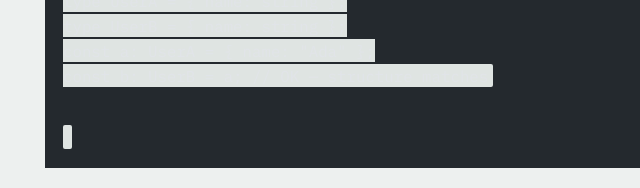
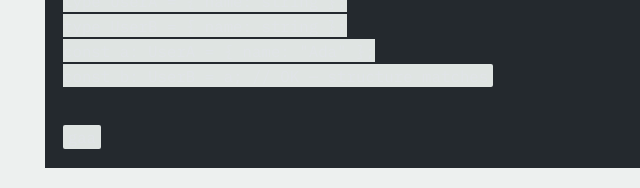
Before and after one commit to Araozu/csharp-vs-ts-mystery, an Astro site: page /at-a-glance in a window 1280 px wide. Shown: the part 1300-1488 px from the top of the page, 0-640 px from the left. Built offline with nearby package versions, Linux system fonts and the light colour scheme; Astro itself is replaced by a stand-in of ours; some packages are replaced by stand-ins of ours; code samples lack their colours.

Commit message:
feat: mistery code blocks

````diff
--- a/src/content/topics/at-a-glance.md
+++ b/src/content/topics/at-a-glance.md
@@ -39,8 +39,9 @@ const b: UserB = a; // OK — structure matches
 
 
 ```mystery
+gaa
+```
 
-```
 - C# asks *“what did you declare?”* TS asks *“what shape do you have?”*
 - C# generics survive to runtime (`typeof(T)`, serializers). TS generics do not — pass a value (schema, constructor, tag) if runtime needs it.
 - Both have `async/await`, but C# schedules on threads; TS schedules on the event-loop microtask queue.
````
